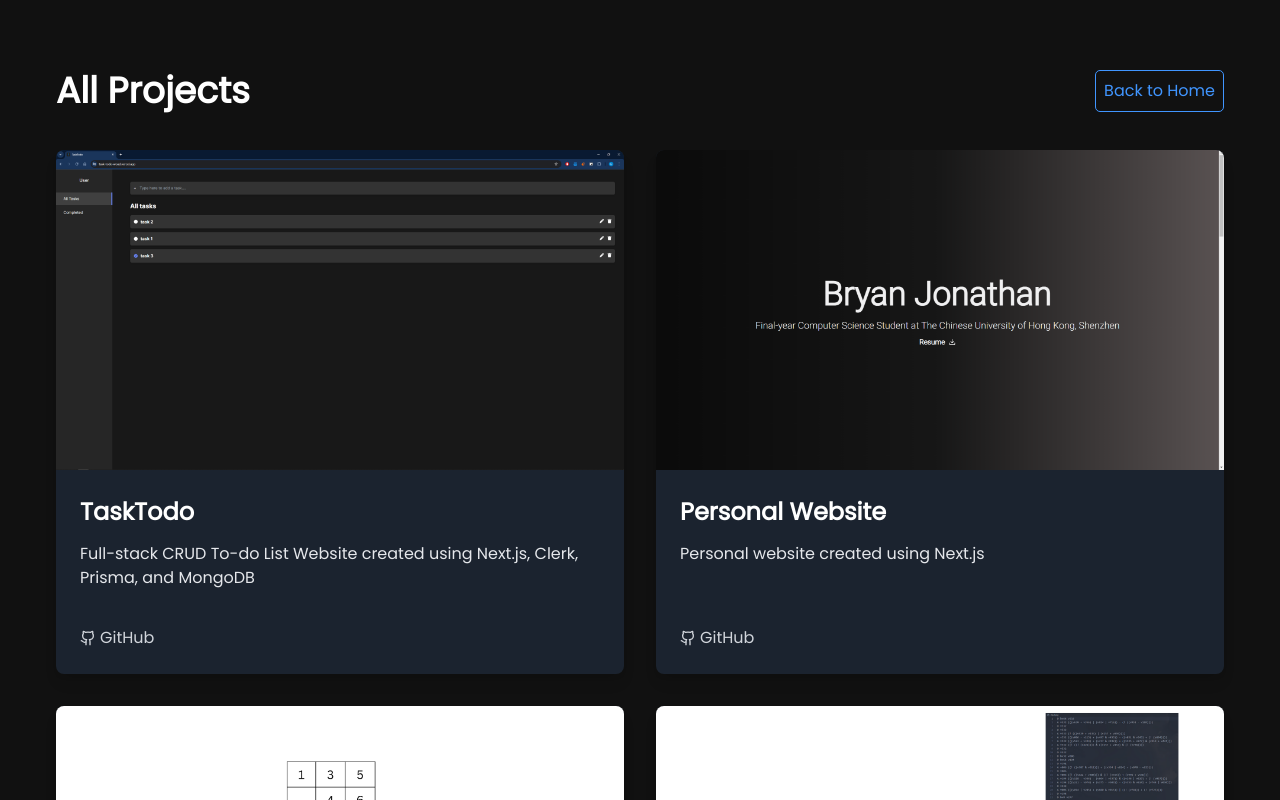
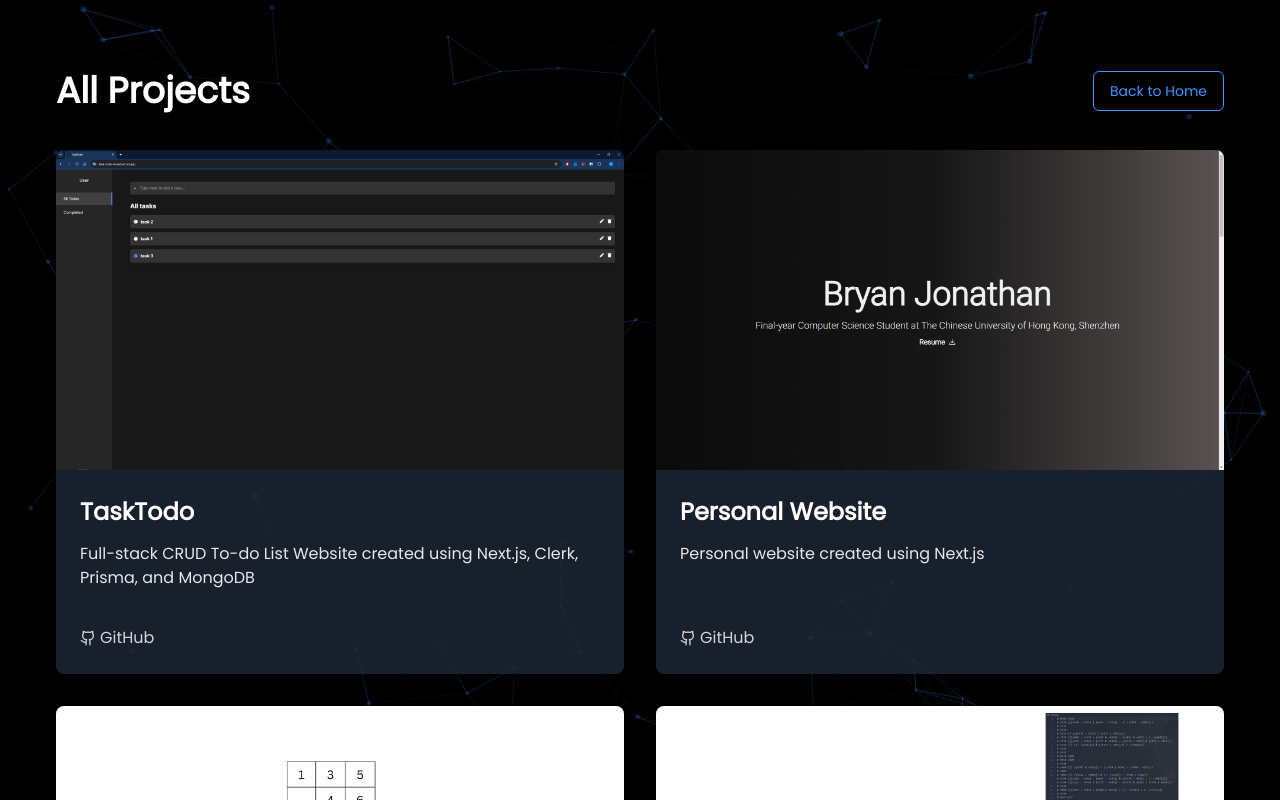
Before and after one commit to bryannjonathan/personal-website, a Next.js app: page /projects in a window 1280 px wide. Shown: the top 800 px of the page. Built offline with nearby package versions, Linux system fonts and the light colour scheme.

Commit message:
Fixed button color and particle background not showing in project page

```diff
--- a/src/app/globals.css
+++ b/src/app/globals.css
@@ -7,6 +7,7 @@
   /* --primary: #66FFE8; */
   --primary: #4095FF;
   --subtitle: #9ca3af;
+  --secondBg: rgba(31, 41, 55, 0.8);
 }
 
 @keyframes fadeIn {
@@ -117,7 +118,8 @@ body{
 /* TODO: style the resume button */
 .resume-button {
   /* background-color: #1f2937; */
-  background-color: transparent;
+  /* background-color: transparent; */
+  background-color: var(--secondBg);
   color: var(white);
   display: inline-flex;
   cursor: pointer;
--- a/src/app/projects/page.tsx
+++ b/src/app/projects/page.tsx
@@ -9,7 +9,6 @@ export default function ProjectsPage() {
   return (
     <main className="projects-page">
       <ParticlesBackground />
-
       <div className="container">
         <div className="header">
           <h1>All Projects</h1>
--- a/src/app/projects/project-page.css
+++ b/src/app/projects/project-page.css
@@ -13,16 +13,15 @@
   animation: fadeIn 1s ease-out;
 }
 
-
-
 .projects-page {
   min-height: 100vh;
-  /* background-color: black; */
-  background-color: #111111;
+  background-color: black;
   color: #e5e7eb;
 }
 
 .container {
+  position: relative;
+  z-index: 1;
   max-width: 1200px;
   margin: 0 auto;
   padding: 4rem 1rem;
@@ -41,51 +40,10 @@
   color: white;
 }
 
-.header button {
-  background-color: transparent;
-  color: #60a5fa;
-  border: 1px solid #60a5fa;
-}
-
-.header button:hover {
-  background-color: #60a5fa;
-  color: #ffffff;
-}
-
 .projects-grid {
   display: grid;
   grid-template-columns: 1fr;
   gap: 2rem;
-}
-
-.back-button {
-  /* background-color: #1f2937; */
-  background-color: transparent;
-  /* color: white; */
-  color: var(--primary);
-  display: inline-flex;
-  cursor: pointer;
-  align-items: center;
-  gap: 0.5rem;
-  /* margin: 1rem; */
-  padding: 0.5rem;
-
-  /* border: 0.7px solid white; */
-  border: 0.7px solid var(--primary);
-  border-radius: 5px;
-
-  transition:
-    color 0.1s,
-    background-color 0.1s ,
-    border-color 0.3s;
-
-}
-
-.back-button:hover {
-  /* background-color: transparent; */
-  background-color: var(--primary);
-  color: black;
-  /* border-color: var(--primary); */
 }
 
 @media (min-width: 768px) {
@@ -93,3 +51,31 @@
     grid-template-columns: 1fr 1fr;
   }
 }
+
+.back-button {
+  display: inline-flex;
+  align-items: center;
+  justify-content: center;
+  border-radius: 0.375rem;
+  font-size: 0.875rem;
+  font-weight: 500;
+  height: 2.5rem;
+  padding-left: 1rem;
+  padding-right: 1rem;
+  background-color: transparent;
+  color: var(--primary);
+  border: 1px solid var(--primary);
+  transition: all 0.2s ease;
+  cursor: pointer;
+  text-decoration: none;
+}
+
+.back-button:hover {
+  background-color: var(--primary);
+  color: #000000; /* Dark text on light background for better contrast */
+}
+
+.back-button:focus {
+  outline: 2px solid var(--primary);
+  outline-offset: 2px;
+}
--- a/src/components/particle background/particleBackground.css
+++ b/src/components/particle background/particleBackground.css
@@ -4,6 +4,6 @@
   left: 0;
   width: 100%;
   height: 100%;
-  z-index: -1;
+  z-index: 0;
   pointer-events: none;
 }
```
